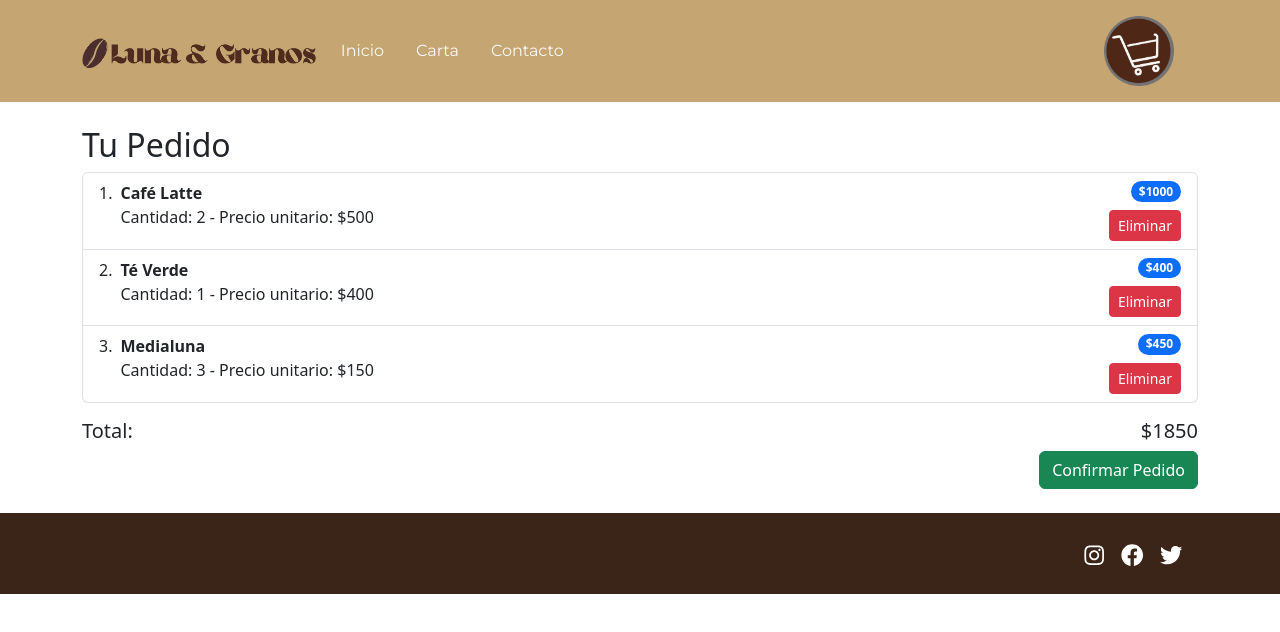
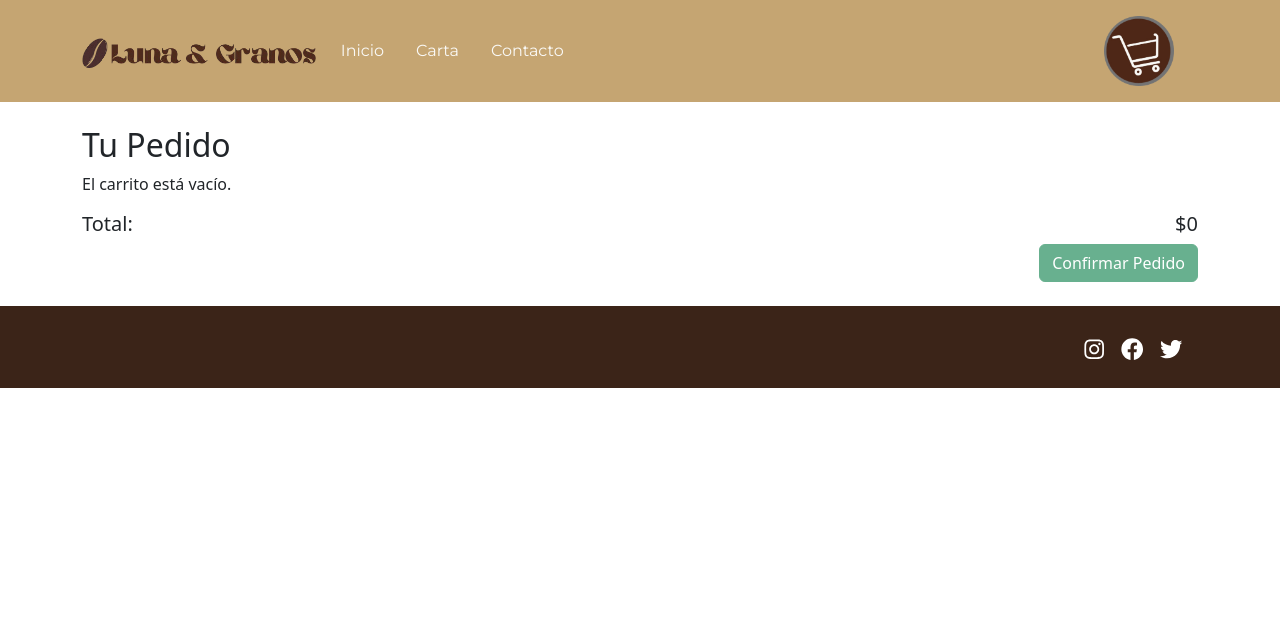
Before and after one commit to franiiel/ciu-tp1-grupo2, a React (Vite) app: page /carrito in a window 1280 px wide. Shown: the top 632 px of the page. Built offline with nearby package versions, Linux system fonts and the light colour scheme.

Commit message:
carrito funcionando

```diff
--- a/src/App.jsx
+++ b/src/App.jsx
@@ -1,26 +1,53 @@
-import { Navigate, Route, Routes } from "react-router-dom"
-import Header from "./components/Header"
+import { Route, Routes } from "react-router-dom"
+import { useState } from "react";
 import Inicio from "./pages/inicio"
 import Carta from "./pages/Carta"
 import Carrito from "./pages/Carrito"
 import Contacto from "./pages/Contacto"
 import Footer from "./components/Footer"
+import Navegacion from "./components/Navegacion";
 
 
 function App() {
+  const [carrito, setCarrito] = useState([]);
+
+  const agregarAlCarrito = (producto) => {
+    const existe = carrito.find(p => p.id === producto.id);
+    if (existe) {
+      setCarrito(
+        carrito.map(p =>
+          p.id === producto.id ? { ...p, cantidad: p.cantidad + 1 } : p
+        )
+      );
+    } else {
+      setCarrito([...carrito, { ...producto, cantidad: 1 }]);
+    }
+  };
+
+  const eliminarProducto = (id) => {
+    setCarrito(carrito.filter(p => p.id !== id));
+  };
 
   return (
     <>
-      <Header></Header>
+      <Navegacion carrito={carrito} />
       <Routes>
         <Route path="/" element={<Inicio />} />
-        <Route path="/carta" element={<Carta />} />
-        <Route path="/carrito" element={<Carrito />} />
+        <Route path="/carta" element={<Carta agregarAlCarrito={agregarAlCarrito} />} />
+        <Route
+          path="/carrito"
+          element={
+            <Carrito
+              carrito={carrito}
+              eliminarProducto={eliminarProducto}
+            />
+          }
+        />
         <Route path="/contacto" element={<Contacto />} />
       </Routes>
-      <Footer/>
+      <Footer />
     </>
-  )
+  );
 }
 
-export default App
+export default App;
--- a/src/components/CartaProducto.jsx
+++ b/src/components/CartaProducto.jsx
@@ -1,10 +1,9 @@
 import React from "react";
 import { Card, Button } from "react-bootstrap";
 
-function CartaProducto({producto, aniadirAlCarrito}) {
+function CartaProducto({producto, onAdd}) {
     return (
     <Card className="product-car h-100 shadow-sm">
-
       <Card.Img
         variant= "top"  // Ubicacion de la imagen dentro de la tarjeta
         src={producto.imagen}
@@ -18,10 +17,13 @@ function CartaProducto({producto, aniadirAlCarrito}) {
 
         <Card.Text className="producto-precio">Precio: ${producto.precio}</Card.Text>
 
-        <Button variant="primary" size="sm" className="boton-car" onClick={() => aniadirAlCarrito(producto)}>
+        <Button
+          variant="primary"
+          className="mt-auto"
+          onClick={() => onAdd(producto)}
+        >
           Agregar producto
         </Button>
-
       </Card.Body>
     </Card>
   );
--- a/src/components/ListaProducto.jsx
+++ b/src/components/ListaProducto.jsx
@@ -2,16 +2,16 @@ import React from 'react';
 import CartaProducto from "./CartaProducto";
 import { Row, Col } from "react-bootstrap";
 
-function ListaProducto({productos, aniadirAlCarrito}){
-return (
-    <Row xs={1} sm={2} md={3} lg={4} className="g-4">  {/* xs={1} sm={2} md={3} lg={4}  => define cuantas columnas se muestran por tamaño */}
-    {productos.map((producto) => (
-        <Col key={producto.id}>
-            <CartaProducto producto={producto} onAdd={aniadirAlCarrito}/>
-        </Col>))}
-    </Row>
-);
-
+function ListaProducto({productos, agregarAlCarrito}){
+    return (
+        <Row xs={1} sm={2} md={3} lg={4} className="g-4">  {/* xs={1} sm={2} md={3} lg={4}  => define cuantas columnas se muestran por tamaño */}
+            {productos.map(producto => (
+                <Col key={producto.id}>
+                 <CartaProducto producto={producto} onAdd={agregarAlCarrito}/>
+                </Col>
+            ))}
+        </Row>
+    );
 }
 
 export default ListaProducto;
--- a/src/components/Navegacion.jsx
+++ b/src/components/Navegacion.jsx
@@ -2,8 +2,10 @@ import { Link, NavLink } from "react-router-dom";
 import Container from 'react-bootstrap/Container';
 import Nav from 'react-bootstrap/Nav';
 import Navbar from 'react-bootstrap/Navbar';
+import Badge from 'react-bootstrap/Badge';
 
-function Navegacion() {
+function Navegacion({carrito}) {
+  const totalCantidad= carrito.reduce((total,producto)=> total + producto.cantidad, 0);
   return (
     <>
       <Navbar className="mi-navbar" expand="lg">
@@ -20,8 +22,17 @@ function Navegacion() {
             </Nav>
           </Navbar.Collapse>
           <Nav className="ms-auto carrito-container">
-            <Nav.Link as={Link} to="/carrito">
+            <Nav.Link as={Link} to="/carrito" className="position-relative">
               <img src="imagenes/carrito.png" alt="Carrito" className="carrito-icon" />
+              {totalCantidad > 0 && (
+                <Badge
+                  bg="danger"
+                  pill
+                  className="position-absolute top-0 start-100 translate-middle"
+                >
+                  {totalCantidad}
+              </Badge>
+              )}
             </Nav.Link>
           </Nav>
         </Container>
--- a/src/pages/Carrito.jsx
+++ b/src/pages/Carrito.jsx
@@ -1,39 +1,26 @@
-import React, { useState } from 'react';
+import { useState } from 'react';
 import Badge from 'react-bootstrap/Badge';
 import ListGroup from 'react-bootstrap/ListGroup';
 import Button from 'react-bootstrap/Button';
 import Modal from 'react-bootstrap/Modal';
 
-function Carrito() {
-  // Simulación de productos en el carrito
-  const [carrito, setCarrito] = useState([
-    { id: 1, nombre: 'Café Latte', cantidad: 2, precio: 500 },
-    { id: 2, nombre: 'Té Verde', cantidad: 1, precio: 400 },
-    { id: 3, nombre: 'Medialuna', cantidad: 3, precio: 150 },
-  ]);
-
+function Carrito({ carrito, eliminarProducto }) {
   const [mostrarModal, setMostrarModal] = useState(false);
-
-  const eliminarProducto = (id) => {
-    setCarrito(carrito.filter(producto => producto.id !== id));
-  };
 
   const totalCarrito = carrito.reduce(
     (total, producto) => total + producto.precio * producto.cantidad,
     0
   );
 
-  const confirmarPedido = () => {
-    setMostrarModal(true);
-  };
-
-  const cerrarModal = () => {
-    setMostrarModal(false);
-  };
+  const confirmarPedido = () => setMostrarModal(true);
+  const cerrarModal = () => setMostrarModal(false);
 
   return (
     <div className="container my-4">
       <h2>Tu Pedido</h2>
+      {carrito.length === 0 ? (
+        <p>El carrito está vacío.</p>
+      ) : (
         <ListGroup as="ol" numbered>
           {carrito.map(producto => (
             <ListGroup.Item
@@ -61,6 +48,7 @@ function Carrito() {
             </ListGroup.Item>
           ))}
         </ListGroup>
+      )}
 
       <div className="mt-3 d-flex justify-content-between">
         <h5>Total:</h5>
@@ -73,7 +61,6 @@ function Carrito() {
         </Button>
       </div>
 
-      {/* Modal de confirmación */}
       <Modal show={mostrarModal} onHide={cerrarModal} centered>
         <Modal.Header closeButton>
           <Modal.Title>Pedido Confirmado</Modal.Title>
@@ -91,10 +78,4 @@ function Carrito() {
   );
 }
 
-
-//Cosas que podés agregar después:
-//Botones para aumentar/disminuir cantidad.
-//Persistencia del carrito con localStorage.
-//Mostrar el carrito como un sidebar o dropdown desde el navbar.
-
 export default Carrito;
--- a/src/pages/Carta.jsx
+++ b/src/pages/Carta.jsx
@@ -15,7 +15,7 @@ import teVerde from "../assets/te-verde.png"
 import cappuccino from "../assets/cappuccino.png"
 
 
-function Carta() {
+function Carta({agregarAlCarrito}) {
   const [categoriaFiltro, setCategoriaFiltro]= useState("todos");
 
   const productos = [
@@ -63,7 +63,7 @@ function Carta() {
       {/* Lista de productos filtrados */}
       <ListaProducto
         productos={productosFiltrados}
-        aniadirAlCarrito={(prod) => console.log("Agregar al carrito:", prod)}
+        agregarAlCarrito={agregarAlCarrito}
       />
       {/* <ListaProducto productos={productos} aniadirAlCarrito={console.log(
         "Falta el implementar el carrito")} /> */}
```
Lines whose indentation alone changed are shown as unchanged.
